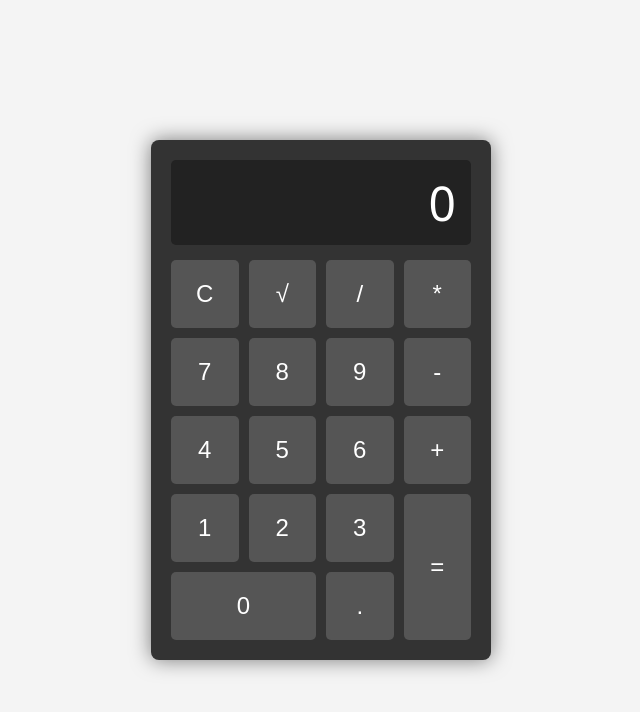
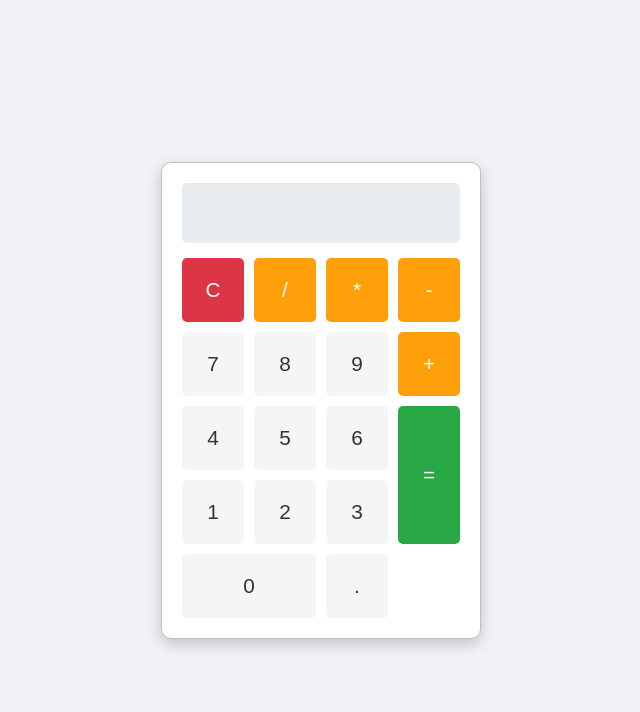
Before and after one commit to 22f3002716/llm-app-calculator-a3-round-3, a plain HTML site: page index.html in a window 1280 px wide. Shown: the whole page, without its empty margins (319-959 px from the left). Drawn offline with Linux system fonts and the light colour scheme.

Commit message:
Update index.html for task calculator-a3-round-3

```diff
--- a/index.html
+++ b/index.html
@@ -3,37 +3,142 @@
 <head>
     <meta charset="UTF-8">
     <meta name="viewport" content="width=device-width, initial-scale=1.0">
-    <title>Calculator</title>
-    <link rel="stylesheet" href="style.css">
+    <title>TypeScript Calculator</title>
+    <style>
+        body {
+            font-family: 'Segoe UI', Tahoma, Geneva, Verdana, sans-serif;
+            display: flex;
+            justify-content: center;
+            align-items: center;
+            min-height: 100vh;
+            background-color: #f0f2f5;
+            margin: 0;
+        }
+        .calculator {
+            border: 1px solid #c0c0c0;
+            border-radius: 10px;
+            box-shadow: 0 5px 15px rgba(0,0,0,0.2);
+            width: 320px;
+            padding: 20px;
+            background-color: #ffffff;
+            box-sizing: border-box;
+        }
+        .display {
+            width: 100%;
+            height: 60px;
+            font-size: 2.5em;
+            text-align: right;
+            margin-bottom: 15px;
+            padding: 10px;
+            border: none;
+            border-radius: 5px;
+            background-color: #e9ecef;
+            color: #333;
+            box-sizing: border-box;
+            overflow: hidden;
+            white-space: nowrap;
+            text-overflow: clip;
+        }
+        .buttons {
+            display: grid;
+            grid-template-columns: repeat(4, 1fr);
+            gap: 10px;
+        }
+        .button {
+            padding: 20px;
+            font-size: 1.3em;
+            border: none;
+            border-radius: 5px;
+            cursor: pointer;
+            background-color: #f5f5f5;
+            transition: background-color 0.2s, box-shadow 0.2s;
+            color: #333;
+            outline: none;
+        }
+        .button:hover {
+            background-color: #e0e0e0;
+            box-shadow: 0 2px 5px rgba(0,0,0,0.1);
+        }
+        .button.operator {
+            background-color: #ff9f0a;
+            color: white;
+        }
+        .button.operator:hover {
+            background-color: #e68a00;
+        }
+        .button.clear {
+            background-color: #dc3545;
+            color: white;
+        }
+        .button.clear:hover {
+            background-color: #c82333;
+        }
+        .button.equals {
+            background-color: #28a745;
+            color: white;
+        }
+        .button.equals:hover {
+            background-color: #218838;
+        }
+    </style>
 </head>
 <body>
     <div class="calculator">
-        <div class="calculator-display" id="result">0</div>
-        <div class="calculator-keys">
-            <button class="key-clear" data-action="clear">C</button>
-            <button class="key-unary-operator" data-action="sqrt">√</button>
-            <button class="key-operator" data-action="divide">/</button>
-            <button class="key-operator" data-action="multiply">*</button>
+        <input type="text" class="display" id="display" value="" readonly>
+        <div class="buttons">
+            <button class="button clear" onclick="clearDisplay()">C</button>
+            <button class="button operator" onclick="appendToDisplay('/')">/</button>
+            <button class="button operator" onclick="appendToDisplay('*')">*</button>
+            <button class="button operator" onclick="appendToDisplay('-')">-</button>
 
-            <button data-action="number">7</button>
-            <button data-action="number">8</button>
-            <button data-action="number">9</button>
-            <button class="key-operator" data-action="subtract">-</button>
+            <button class="button" onclick="appendToDisplay('7')">7</button>
+            <button class="button" onclick="appendToDisplay('8')">8</button>
+            <button class="button" onclick="appendToDisplay('9')">9</button>
+            <button class="button operator" onclick="appendToDisplay('+')">+</button>
 
-            <button data-action="number">4</button>
-            <button data-action="number">5</button>
-            <button data-action="number">6</button>
-            <button class="key-operator" data-action="add">+</button>
+            <button class="button" onclick="appendToDisplay('4')">4</button>
+            <button class="button" onclick="appendToDisplay('5')">5</button>
+            <button class="button" onclick="appendToDisplay('6')">6</button>
+            <button class="button equals" onclick="calculateResult()" style="grid-row: span 2; grid-column: 4;">=</button>
 
-            <button data-action="number">1</button>
-            <button data-action="number">2</button>
-            <button data-action="number">3</button>
-            <button class="key-equal" data-action="calculate">=</button>
+            <button class="button" onclick="appendToDisplay('1')">1</button>
+            <button class="button" onclick="appendToDisplay('2')">2</button>
+            <button class="button" onclick="appendToDisplay('3')">3</button>
 
-            <button class="key-zero" data-action="number">0</button>
-            <button data-action="decimal">.</button>
+            <button class="button" onclick="appendToDisplay('0')" style="grid-column: span 2;">0</button>
+            <button class="button" onclick="appendToDisplay('.')">.</button>
         </div>
     </div>
-    <script src="script.js"></script>
+
+    <script src="logic.js"></script>
+    <script>
+        const display = document.getElementById('display');
+        let currentExpression = '';
+        let resultDisplayed = false;
+
+        function appendToDisplay(value) {
+            if (resultDisplayed) {
+                currentExpression = '';
+                resultDisplayed = false;
+            }
+            currentExpression += value;
+            display.value = currentExpression;
+        }
+
+        function clearDisplay() {
+            currentExpression = '';
+            display.value = '';
+            resultDisplayed = false;
+        }
+
+        function calculateResult() {
+            if (currentExpression === '') return;
+            // The calculate function is globally available from logic.js
+            const result = window.calculate(currentExpression);
+            display.value = result;
+            currentExpression = String(result); // Set current expression to result for chained operations
+            resultDisplayed = true;
+        }
+    </script>
 </body>
 </html>
```
